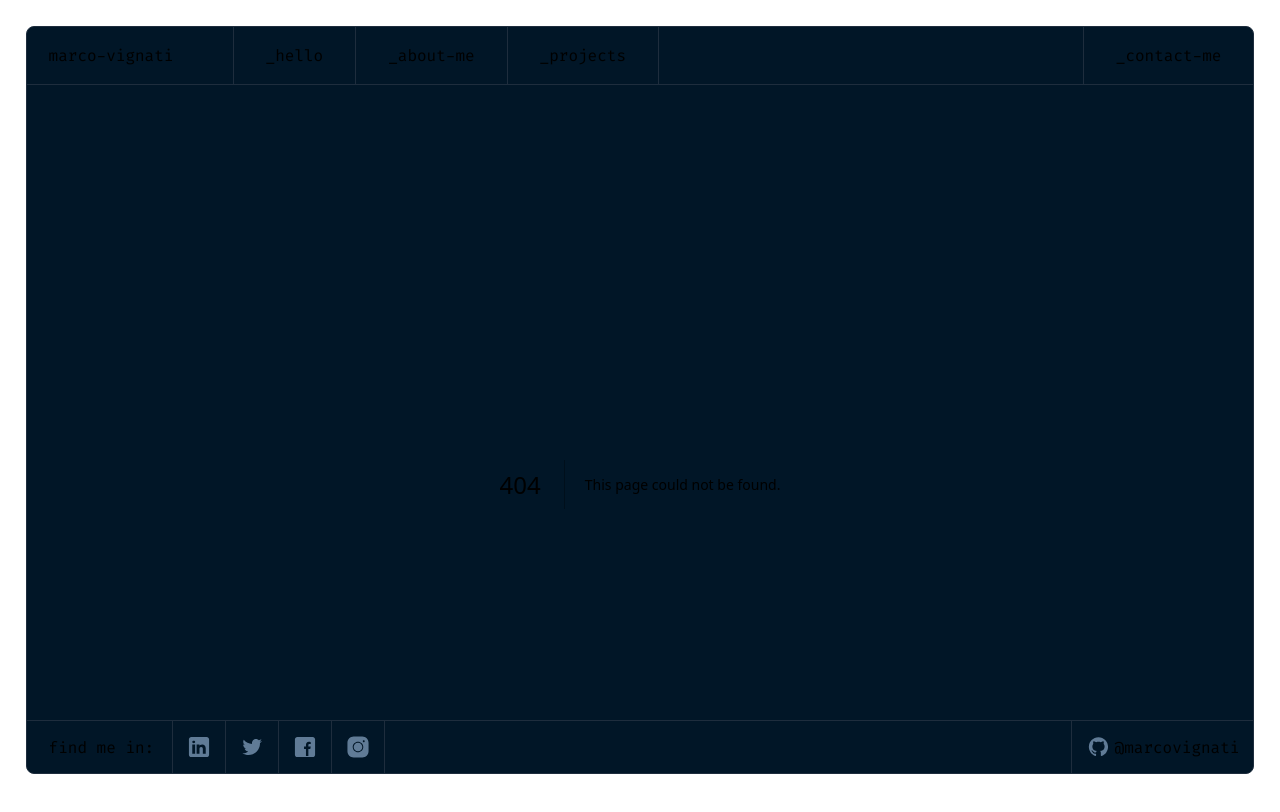
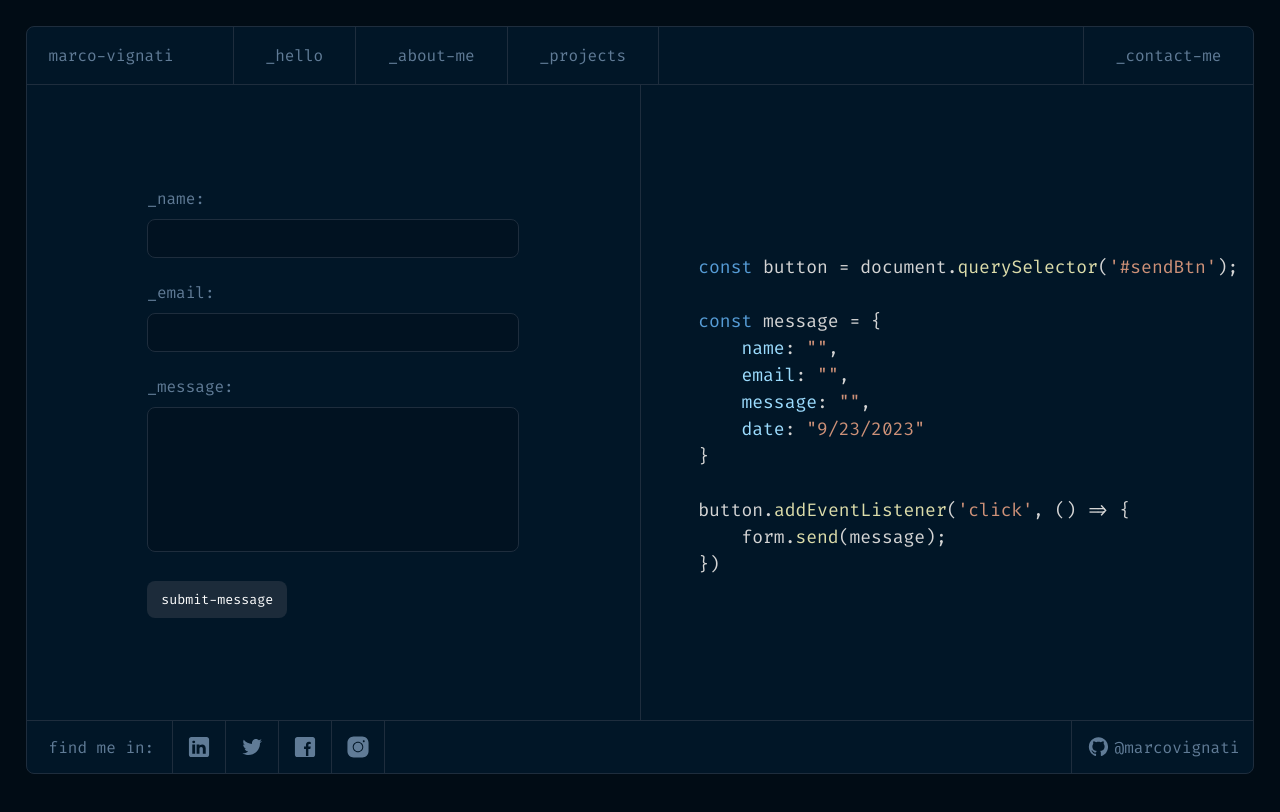
Before and after one commit to MarcoVignati/portfolio, a Next.js app: page /contact-me in a window 1280 px wide. Before the commit this address had no page. Shown: the top 812 px of the page. Built offline with nearby package versions, Linux system fonts and the light colour scheme.

Commit message:
add contact page

```diff
--- a/package.json
+++ b/package.json
@@ -13,9 +13,13 @@
     "@types/react": "18.2.22",
     "@types/react-dom": "18.2.7",
     "next": "13.5.2",
+    "prismjs": "^1.29.0",
     "react": "18.2.0",
     "react-dom": "18.2.0",
     "sass": "^1.68.0",
     "typescript": "5.2.2"
+  },
+  "devDependencies": {
+    "@types/prismjs": "^1.26.0"
   }
 }
--- /dev/null
+++ b/src/app/contact-me/page.scss
@@ -0,0 +1,64 @@
+@import '../../styles/variables';
+
+.contact_page {
+  height: 100%;
+  display: grid;
+  grid-template-columns: 1fr 0 1fr;
+  grid-template-rows: auto;
+  justify-items: center;
+  align-items: center;
+  .form {
+    input, textarea {
+      width: 23.25rem;
+      margin-top: 0.625rem;
+      margin-bottom: 1.5rem;
+      background-color: #011221;
+      border: $stroke;
+      border-radius: 0.5rem;
+      padding: 0.625rem 0.938rem;
+      font-family: 'Fira Code', monospace;
+      resize: none;
+      &:focus {
+        border: 1px solid #607B96;
+        outline: 2px solid #1E3448;
+      }
+    }
+    .inputMessage {
+      height: 145px;
+    }
+    #sendBtn {
+      padding: 0.625rem 0.875rem;
+      border-radius: 0.5rem;
+      background-color: #1C2B3A;
+      border: none;
+      font-family: 'Fira Code', monospace;
+      color: #ffffff;
+    }
+  }
+}
+
+.contact_form {
+  width: fit-content;
+  height: fit-content;
+}
+
+.contact_stroke {
+  width: 1px;
+  height: 100%;
+  background-color: $strokeClr;
+}
+
+@media (max-width: 1250px) {
+  .contact_stroke {
+    background-color: transparent;
+  }
+}
+
+@media (max-width: 1020px) {
+  .contact_page {
+    grid-template-columns: 1fr;
+  }
+  .contact_stroke, .contact_code {
+    display: none;
+  }
+}
--- /dev/null
+++ b/src/app/contact-me/page.tsx
@@ -0,0 +1,78 @@
+'use client'
+
+import { useState } from "react";
+import CodeBlock from '../../components/code-block/CodeBlock'
+
+import './page.scss'
+
+export default function ContactMe() {
+
+  const [inputName, setInputName] = useState("");
+  const [inputEmail, setInputEmail] = useState("");
+  let [inputMessage, setInputMessage] = useState("");
+  var limitePorLinha = 34;
+  var linhas = [];
+  var linhaAtual = "";
+  var palavras = inputMessage.split(" ");
+
+  let date = new Date().toLocaleDateString();
+
+  var palavras = inputMessage.split(" ");
+  for (var i = 0; i < palavras.length; i++) {
+    var palavra = palavras[i];
+
+    if (linhaAtual.length + (linhaAtual.length > 0 ? 1 : 0) + palavra.length <= limitePorLinha) {
+      if (linhaAtual.length > 0) {
+        linhaAtual += " ";
+      }
+      linhaAtual += palavra;
+    } else {
+      linhas.push(linhaAtual);
+      linhaAtual = palavra;
+    }
+  }
+
+  if (linhaAtual.length > 0) {
+    linhas.push(linhaAtual);
+  }
+
+  inputMessage = linhas.join("\n" + "                  ");
+
+  const meuCodigo = `
+    const button = document.querySelector('#sendBtn');
+
+    const message = {
+    	name: "${inputName}",
+    	email: "${inputEmail}",
+    	message: "${inputMessage}",
+    	date: "${date}"
+    }
+
+    button.addEventListener('click', () => {
+    	form.send(message);
+    })
+`
+
+
+  return (
+    <main className="contact_page">
+      <section className="contact_form">
+        <div className="form">
+          <label htmlFor="inputName">_name: </label><br></br>
+          <input className="inputName" type="text" onChange={(e) => setInputName(e.target.value)} /><br></br>
+          <label htmlFor="inputEmail">_email: </label><br></br>
+          <input className="inputEmail" type="text" onChange={(e) => setInputEmail(e.target.value)} /><br></br>
+          <label htmlFor="inputMessage">_message: </label><br></br>
+          <textarea className="inputMessage" onChange={(e) => setInputMessage(e.target.value)} /><br></br>
+          <button id="sendBtn">submit-message</button>
+        </div>
+      </section>
+      <div className="contact_stroke"></div>
+      <section className="contact_code">
+        <CodeBlock language='language-js'>
+          {meuCodigo}
+        </CodeBlock>
+      </section>
+    </main>
+  )
+}
--- a/src/app/layout.tsx
+++ b/src/app/layout.tsx
@@ -1,4 +1,5 @@
 import '@/styles/globals.scss';
+import '@/styles/prism-theme.css';
 
 import PageFooter from '@/components/page-footer/PageFooter';
 import PageHeader from '@/components/page-header/PageHeader';
--- /dev/null
+++ b/src/components/code-block/CodeBlock.tsx
@@ -0,0 +1,30 @@
+'use client'
+
+import Prism from 'prismjs';
+import 'prismjs/components/prism-jsx'
+import { useEffect } from 'react';
+
+interface CodeBlockProps {
+  language: string;
+  children: string;
+}
+
+export default function CodeBlock({ language, children }: CodeBlockProps) {
+
+  useEffect(() => {
+    const timer = setInterval(() => {
+      if (typeof window !== 'undefined') {
+        Prism.highlightAll();
+      }
+    }, 10)
+    return () => clearInterval(timer)
+  }, [])
+
+  return (
+    <div className='code_block'>
+      <pre>
+        <code className={language}>{children}</code>
+      </pre>
+    </div>
+  )
+}
--- /dev/null
+++ b/src/styles/prism-theme.css
@@ -0,0 +1,272 @@
+@import url('https://fonts.googleapis.com/css2?family=Fira+Code:wght@300;400;500;600;700&display=swap');
+
+pre[class*="language-"],
+code[class*="language-"] {
+	color: #d4d4d4;
+	font-size: 1.125rem;
+	text-shadow: none;
+	font-family: 'Fira Code', Menlo, Monaco, Consolas, "Andale Mono", "Ubuntu Mono", "Courier New", monospace;
+	direction: ltr;
+	text-align: left;
+	white-space: pre;
+	word-spacing: normal;
+	word-break: normal;
+	line-height: 1.5;
+	-moz-tab-size: 4;
+	-o-tab-size: 4;
+	tab-size: 4;
+	-webkit-hyphens: none;
+	-moz-hyphens: none;
+	-ms-hyphens: none;
+	hyphens: none;
+}
+
+pre[class*="language-"]::selection,
+code[class*="language-"]::selection,
+pre[class*="language-"] *::selection,
+code[class*="language-"] *::selection {
+	text-shadow: none;
+	background: #264F78;
+}
+
+@media print {
+	pre[class*="language-"],
+	code[class*="language-"] {
+		text-shadow: none;
+	}
+}
+
+pre[class*="language-"] {
+	overflow: auto;
+}
+
+:not(pre) > code[class*="language-"] {
+	border-radius: .3em;
+	color: #db4c69;
+}
+/*********************************************************
+* Tokens
+*/
+.namespace {
+	opacity: .7;
+}
+
+.token.doctype .token.doctype-tag {
+	color: #569CD6;
+}
+
+.token.doctype .token.name {
+	color: #9cdcfe;
+}
+
+.token.comment,
+.token.prolog {
+	color: #6a9955;
+}
+
+.token.punctuation,
+.language-html .language-css .token.punctuation,
+.language-html .language-javascript .token.punctuation {
+	color: #d4d4d4;
+}
+
+.token.property,
+.token.tag,
+.token.boolean,
+.token.number,
+.token.constant,
+.token.symbol,
+.token.inserted,
+.token.unit {
+	color: #b5cea8;
+}
+
+.token.selector,
+.token.attr-name,
+.token.string,
+.token.char,
+.token.builtin,
+.token.deleted {
+	color: #ce9178;
+}
+
+.language-css .token.string.url {
+	text-decoration: underline;
+}
+
+.token.operator,
+.token.entity {
+	color: #d4d4d4;
+}
+
+.token.operator.arrow {
+	color: #569CD6;
+}
+
+.token.atrule {
+	color: #ce9178;
+}
+
+.token.atrule .token.rule {
+	color: #c586c0;
+}
+
+.token.atrule .token.url {
+	color: #9cdcfe;
+}
+
+.token.atrule .token.url .token.function {
+	color: #dcdcaa;
+}
+
+.token.atrule .token.url .token.punctuation {
+	color: #d4d4d4;
+}
+
+.token.keyword {
+	color: #569CD6;
+}
+
+.token.keyword.module,
+.token.keyword.control-flow {
+	color: #c586c0;
+}
+
+.token.function,
+.token.function .token.maybe-class-name {
+	color: #dcdcaa;
+}
+
+.token.regex {
+	color: #d16969;
+}
+
+.token.important {
+	color: #569cd6;
+}
+
+.token.italic {
+	font-style: italic;
+}
+
+.token.constant {
+	color: #9cdcfe;
+}
+
+.token.class-name,
+.token.maybe-class-name {
+	color: #4ec9b0;
+}
+
+.token.console {
+	color: #9cdcfe;
+}
+
+.token.parameter {
+	color: #9cdcfe;
+}
+
+.token.interpolation {
+	color: #9cdcfe;
+}
+
+.token.punctuation.interpolation-punctuation {
+	color: #569cd6;
+}
+
+.token.boolean {
+	color: #569cd6;
+}
+
+.token.property,
+.token.variable,
+.token.imports .token.maybe-class-name,
+.token.exports .token.maybe-class-name {
+	color: #9cdcfe;
+}
+
+.token.selector {
+	color: #d7ba7d;
+}
+
+.token.escape {
+	color: #d7ba7d;
+}
+
+.token.tag {
+	color: #569cd6;
+}
+
+.token.tag .token.punctuation {
+	color: #808080;
+}
+
+.token.cdata {
+	color: #808080;
+}
+
+.token.attr-name {
+	color: #9cdcfe;
+}
+
+.token.attr-value,
+.token.attr-value .token.punctuation {
+	color: #ce9178;
+}
+
+.token.attr-value .token.punctuation.attr-equals {
+	color: #d4d4d4;
+}
+
+.token.entity {
+	color: #569cd6;
+}
+
+.token.namespace {
+	color: #4ec9b0;
+}
+/*********************************************************
+* Language Specific
+*/
+
+pre[class*="language-javascript"],
+code[class*="language-javascript"],
+pre[class*="language-jsx"],
+code[class*="language-jsx"],
+pre[class*="language-typescript"],
+code[class*="language-typescript"],
+pre[class*="language-tsx"],
+code[class*="language-tsx"] {
+	color: #9cdcfe;
+}
+
+pre[class*="language-css"],
+code[class*="language-css"] {
+	color: #ce9178;
+}
+
+pre[class*="language-html"],
+code[class*="language-html"] {
+	color: #d4d4d4;
+}
+
+.language-regex .token.anchor {
+	color: #dcdcaa;
+}
+
+.language-html .token.punctuation {
+	color: #808080;
+}
+/*********************************************************
+* Line highlighting
+*/
+pre[class*="language-"] > code[class*="language-"] {
+	position: relative;
+	z-index: 1;
+}
+
+.line-highlight.line-highlight {
+	background: #f7ebc6;
+	box-shadow: inset 5px 0 0 #f7d87c;
+	z-index: 0;
+}
```
Also changed, not shown: 1 other file (tests, documents, lock files or other folders).
